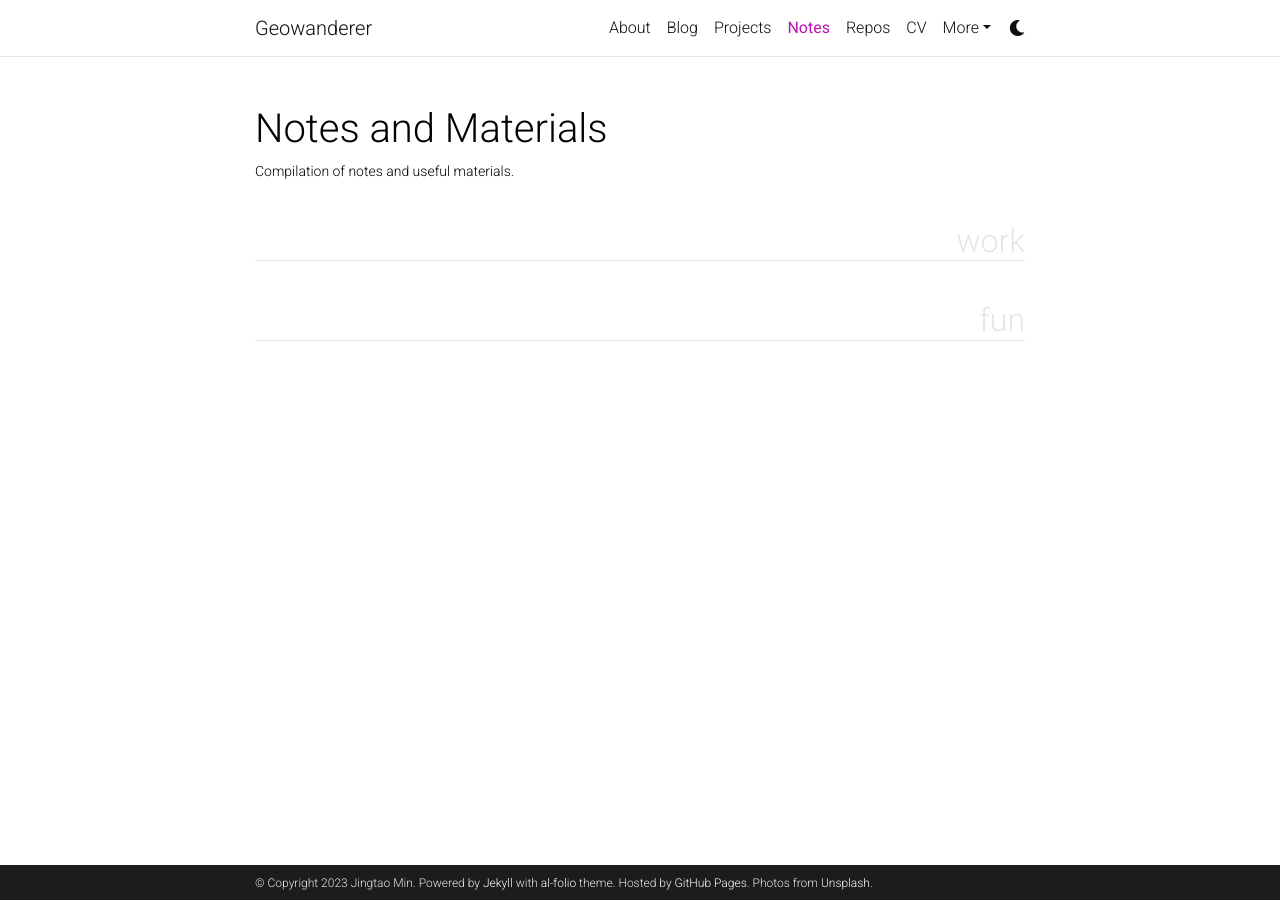
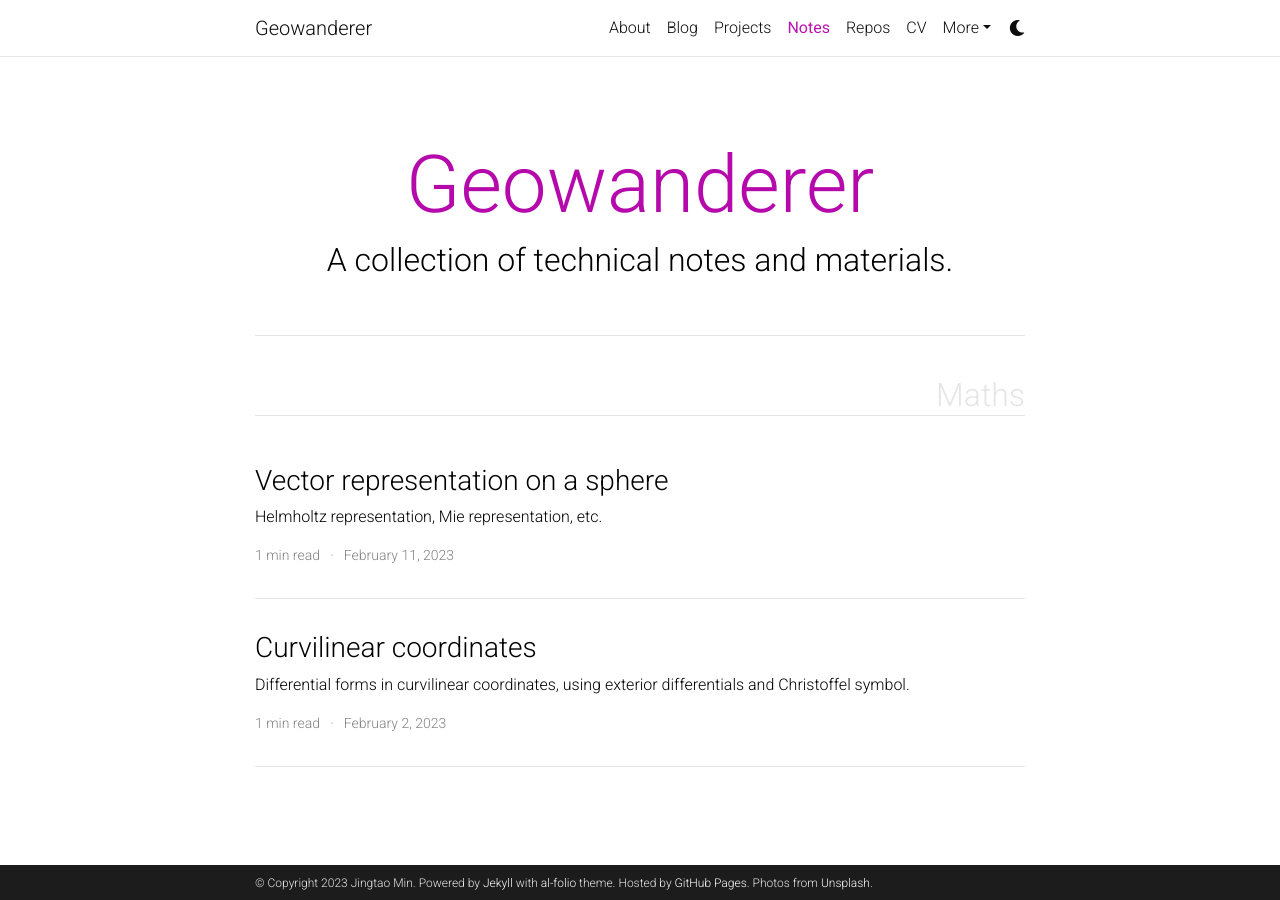
Before and after one commit to GentleMin/gentlemin.github.io, a Jekyll site: the page built from _pages/notes.md, in a window 1280 px wide. Built offline with Jekyll 4.4.1, drawn with Linux system fonts in a browser that asks for light colours; nearby versions of some CDN libraries; comment, search, counter and statistics services are not loaded; a style sheet for code colours, icons or effects is not loaded.

Commit message:
Outlook changed for notes page, etc.

```diff
--- a/_config.yml
+++ b/_config.yml
@@ -252,6 +252,7 @@ jekyll-archives:
     category: '/blog/category/:name/'
 
 display_tags: ['formatting', 'images', 'links', 'math', 'code'] # this tags will be dispalyed on the front page of your blog
+display_categories: ['Sci-Tech', 'Book', 'Music', 'Film-TV', 'Travel'] # this tags will be dispalyed on the front page of your blog
 
 # -----------------------------------------------------------------------------
 # Jekyll Scholar
--- a/_includes/projects.html
+++ b/_includes/projects.html
@@ -13,7 +13,7 @@
           alt="project thumbnail" -%}
         {%- endif %}
         <div class="card-body">
-          <h2 class="card-title text-lowercase">{{ project.title }}</h2>
+          <h2 class="card-title">{{ project.title }}</h2>
           <p class="card-text">{{ project.description }}</p>
           <div class="row ml-1 mr-1 p-0">
             {%- if project.github -%}
--- a/_includes/projects_horizontal.html
+++ b/_includes/projects_horizontal.html
@@ -15,7 +15,7 @@
         <div class="col-md-12">
         {%- endif -%}
           <div class="card-body">
-            <h3 class="card-title text-lowercase">{{ project.title }}</h3>
+            <h3 class="card-title">{{ project.title }}</h3>
             <p class="card-text">{{ project.description }}</p>
             <div class="row ml-1 mr-1 p-0">
               {%- if project.github -%}
--- a/_layouts/page.html
+++ b/_layouts/page.html
@@ -5,7 +5,7 @@ layout: default
         <div class="post">
 
           <header class="post-header">
-            <h1 class="post-title">{{ page.title }}</h1>
+            <h1 class="post-title">{{ page.title }}{% if page.attachment %}<a href="{{ page.attachment | prepend: 'assets/pdf/' | relative_url}}" target="_blank" rel="noopener noreferrer" class="float-right"><i class="fas fa-file-pdf"></i></a>{% endif %}</h1>
             <p class="post-description">{{ page.description }}</p>
           </header>
 
--- a/_pages/notes.md
+++ b/_pages/notes.md
@@ -1,59 +1,96 @@
 ---
-layout: page
+layout: default
 title: Notes and Materials
 nav_title: Notes
 permalink: /notes/
 description: Compilation of notes and useful materials.
 nav: true
 nav_order: 3
-display_categories: [work, fun]
+display_categories: [Maths]
 horizontal: false
 ---
 
-<!-- pages/projects.md -->
+<div class="post">
+
+  <div class="header-bar">
+    <h1>{{ site.blog_name }}</h1>
+    <h2> A collection of technical notes and materials. </h2>
+  </div>
+</div>
+
 <div class="projects">
 {%- if site.enable_note_categories and page.display_categories %}
   <!-- Display categorized projects -->
   {%- for category in page.display_categories %}
   <h2 class="category">{{ category }}</h2>
   {%- assign categorized_notes = site.notes | where: "category", category -%}
-  {%- assign sorted_notes = categorized_notes | sort: "importance" %}
-  <!-- Generate cards for each project -->
-  {% if page.horizontal -%}
-  <div class="container">
-    <div class="row row-cols-2">
-    {%- for project in sorted_notes -%}
-      {% include projects_horizontal.html %}
-    {%- endfor %}
-    </div>
-  </div>
-  {%- else -%}
-  <div class="grid">
-    {%- for project in sorted_notes -%}
-      {% include projects.html %}
-    {%- endfor %}
-  </div>
-  {%- endif -%}
+  {%- assign sorted_notes = categorized_notes | sort: "date" | reverse %}
+  <!-- Generate lines for each project -->
+  <ul class="post-list">
+    {% for post in sorted_notes %}
+    {% assign read_time = post.feed_content | strip_html | number_of_words | divided_by: 180 | plus: 1 %}
+    {% assign year = post.date | date: "%Y" %}
+    <li>
+      <h3>
+        {% if post.redirect == blank %}
+          <a class="post-title" href="{{ post.url | prepend: site.baseurl }}">{{ post.title }}</a>
+        {% else %}
+          {% if post.redirect contains '://' %}
+            <a class="post-title" href="{{ post.redirect }}" target="_blank">{{ post.title }}</a>
+            <svg width="2rem" height="2rem" viewBox="0 0 40 40" xmlns="http://www.w3.org/2000/svg">
+              <path d="M17 13.5v6H5v-12h6m3-3h6v6m0-6-9 9" class="icon_svg-stroke" stroke="#999" stroke-width="1.5" fill="none" fill-rule="evenodd" stroke-linecap="round" stroke-linejoin="round"></path>
+            </svg>
+          {% else %}
+            <a class="post-title" href="{{ post.redirect | relative_url }}">{{ post.title }}</a>
+          {% endif %}
+        {% endif %}
+      </h3>
+      <p>{{ post.description }}</p>
+      <p class="post-meta">
+        {{ read_time }} min read &nbsp; &middot; &nbsp;
+        {{ post.date | date: '%B %-d, %Y' }}
+        {%- if post.external_source %}
+        &nbsp; &middot; &nbsp; {{ post.external_source }}
+        {%- endif %}
+      </p>
+    </li>
+    {% endfor %}
+  </ul>
   {% endfor %}
 
 {%- else -%}
 <!-- Display projects without categories -->
-  {%- assign sorted_notes = site.notes | sort: "importance" -%}
+  {%- assign sorted_notes = site.notes | sort: "date" | reverse -%}
   <!-- Generate cards for each project -->
-  {% if page.horizontal -%}
-  <div class="container">
-    <div class="row row-cols-2">
-    {%- for project in sorted_notes -%}
-      {% include projects_horizontal.html %}
-    {%- endfor %}
-    </div>
-  </div>
-  {%- else -%}
-  <div class="grid">
-    {%- for project in sorted_notes -%}
-      {% include projects.html %}
-    {%- endfor %}
-  </div>
-  {%- endif -%}
-{%- endif -%}
+  <ul class="post-list">
+    {% for post in sorted_notes %}
+    {% assign read_time = post.feed_content | strip_html | number_of_words | divided_by: 180 | plus: 1 %}
+    {% assign year = post.date | date: "%Y" %}
+    <li>
+      <h3>
+        {% if post.redirect == blank %}
+          <a class="post-title" href="{{ post.url | prepend: site.baseurl }}">{{ post.title }}</a>
+        {% else %}
+          {% if post.redirect contains '://' %}
+            <a class="post-title" href="{{ post.redirect }}" target="_blank">{{ post.title }}</a>
+            <svg width="2rem" height="2rem" viewBox="0 0 40 40" xmlns="http://www.w3.org/2000/svg">
+              <path d="M17 13.5v6H5v-12h6m3-3h6v6m0-6-9 9" class="icon_svg-stroke" stroke="#999" stroke-width="1.5" fill="none" fill-rule="evenodd" stroke-linecap="round" stroke-linejoin="round"></path>
+            </svg>
+          {% else %}
+            <a class="post-title" href="{{ post.redirect | relative_url }}">{{ post.title }}</a>
+          {% endif %}
+        {% endif %}
+      </h3>
+      <p>{{ post.description }}</p>
+      <p class="post-meta">
+        {{ read_time }} min read &nbsp; &middot; &nbsp;
+        {{ post.date | date: '%B %-d, %Y' }}
+        {%- if post.external_source %}
+        &nbsp; &middot; &nbsp; {{ post.external_source }}
+        {%- endif %}
+      </p>
+    </li>
+    {% endfor %}
+  </ul>
+{% endif %}
 </div>
```
Also changed, not shown: _pages/projects.md (+3 -3 lines), _posts/2015-10-20-math.md (deleted, +0 -28 lines).
